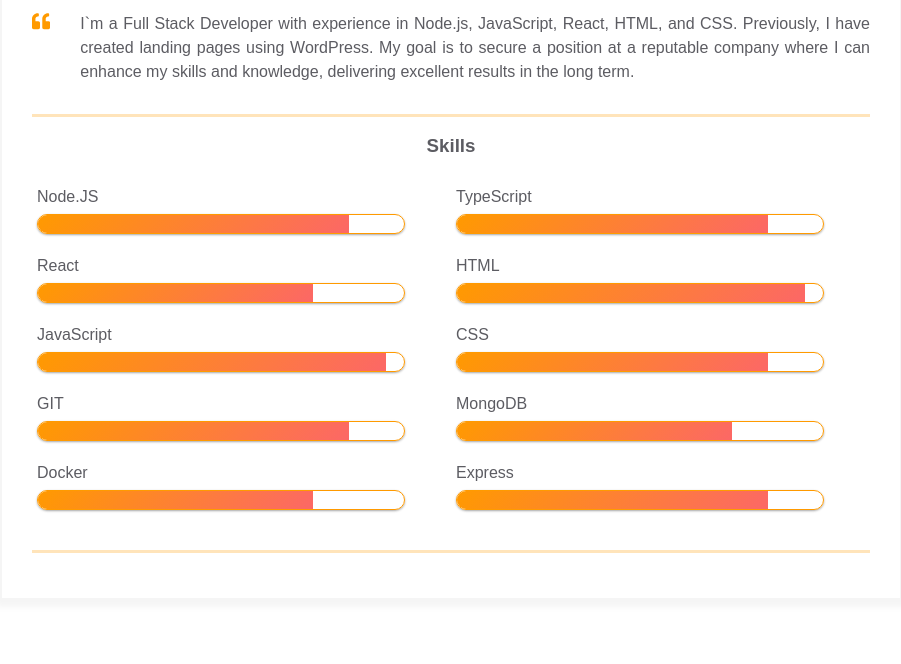
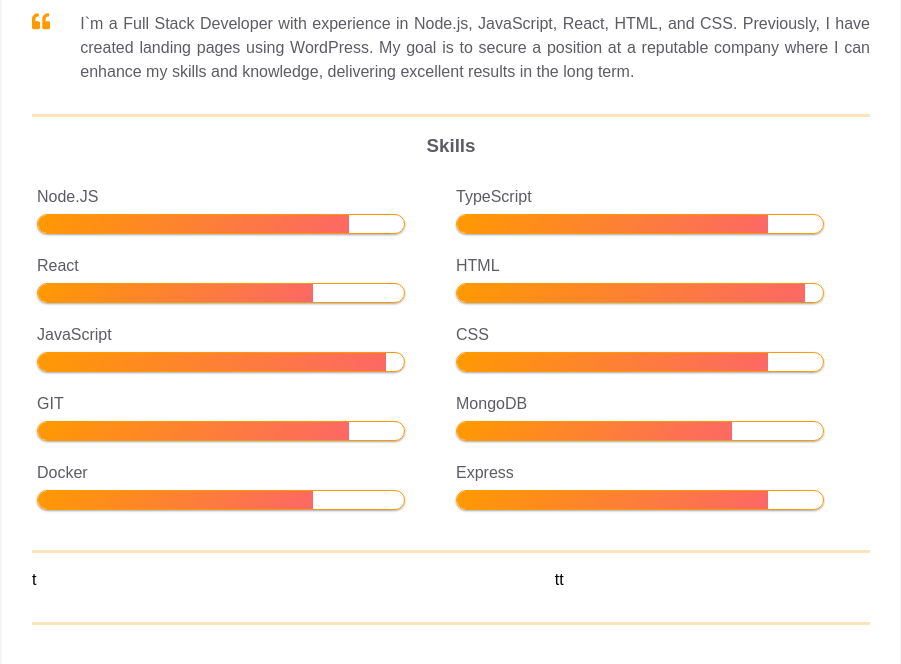
Before and after one commit to daria-hryshchenko/homepage, a plain HTML site: page index.html in a window 1280 px wide. Shown: the part 338-1002 px from the top of the page, without its empty margins (189-1090 px from the left). Drawn offline with Linux system fonts and the light colour scheme.

Commit message:
Added Experience block template

```diff
--- a/index.html
+++ b/index.html
@@ -253,6 +253,14 @@
             </div>
           </div>
         </div>
+        <div class="container">
+          <div class="resume__block">
+            <div class="main-info fh">
+              <div class="experiences">t</div>
+              <div class="additional-info fv">tt</div>
+            </div>
+          </div>
+        </div>
       </div>
     </main>
   </body>
```
